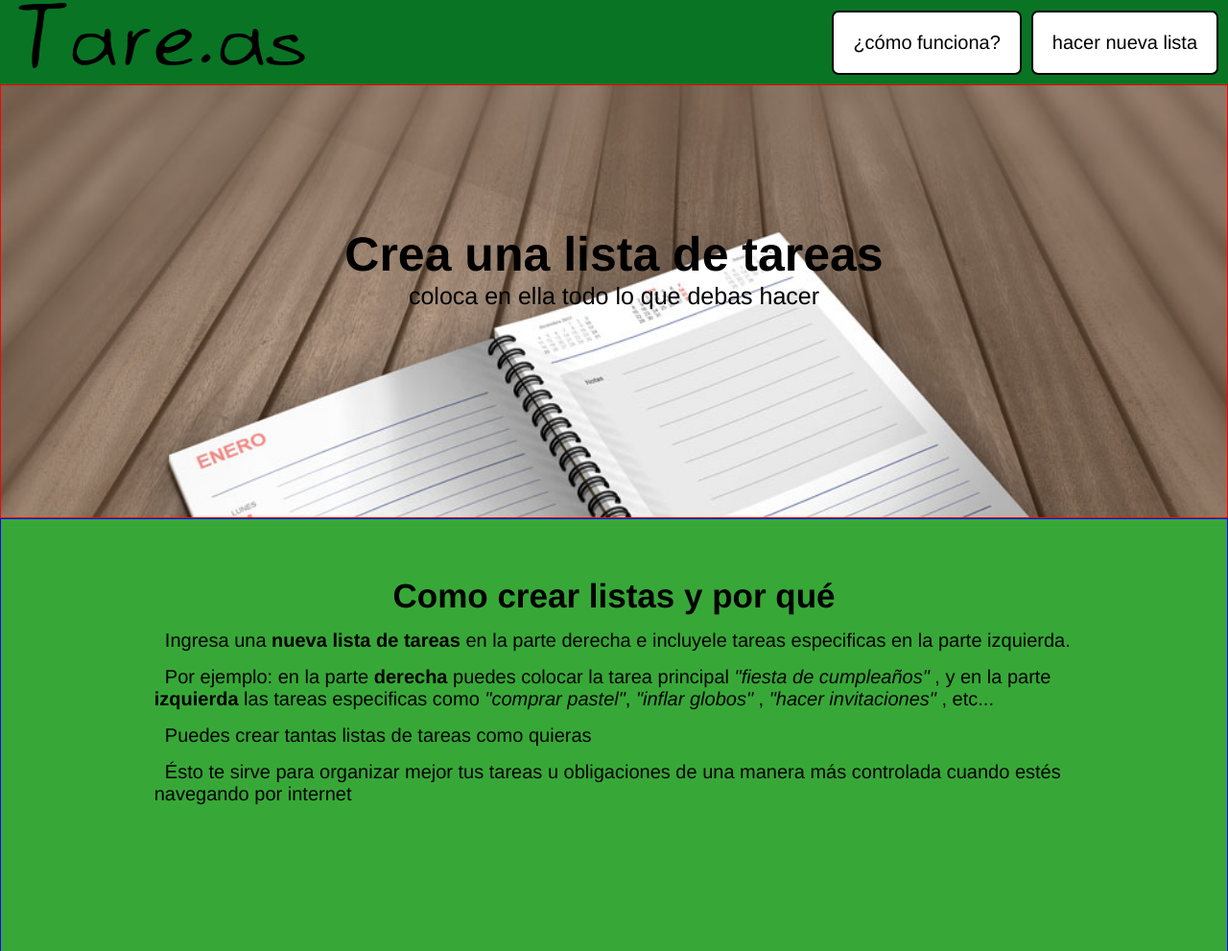
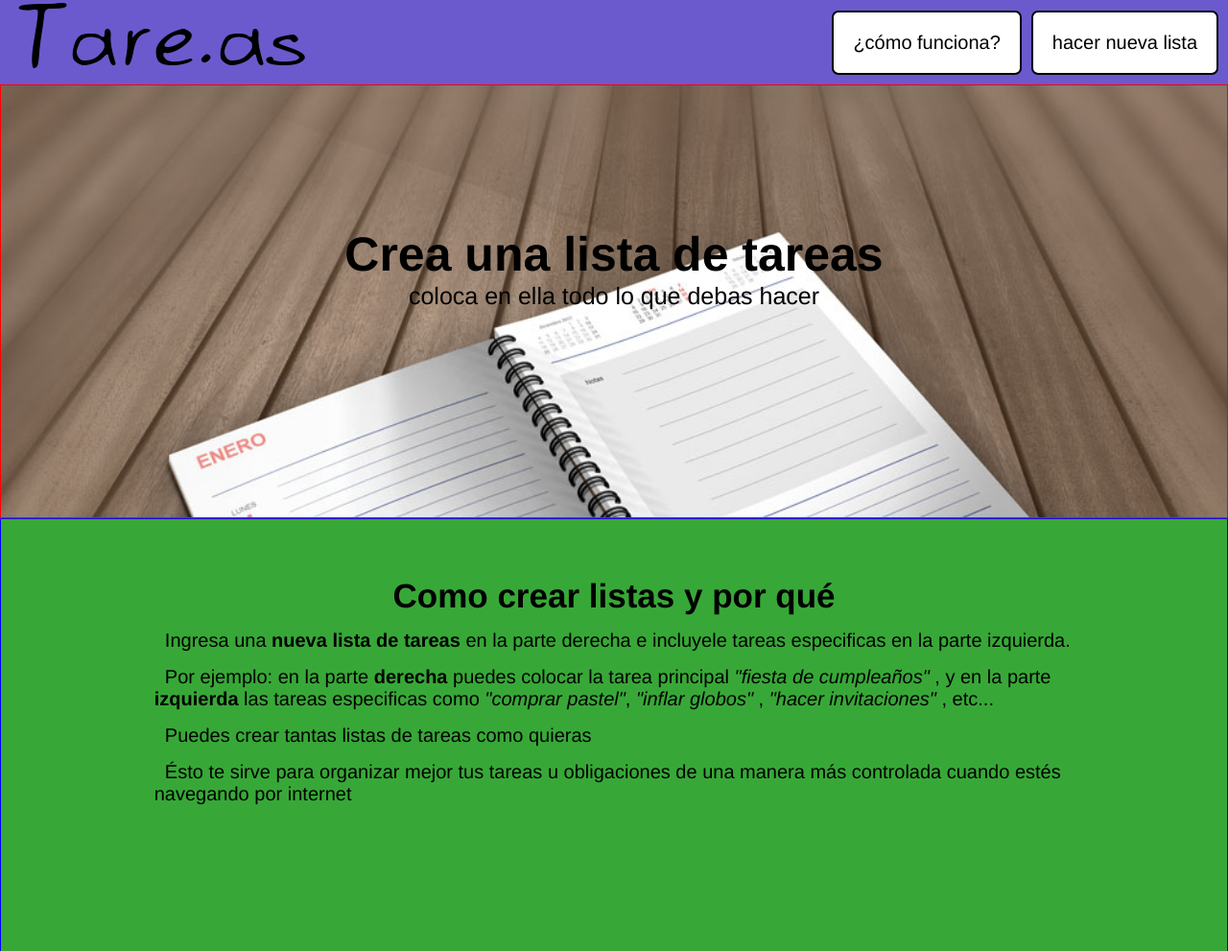
Before and after one commit to carlosEdua/tare.as, a plain HTML site: page index.html in a window 1280 px wide. Shown: the top 991 px of the page at 96% size. Drawn offline with Linux system fonts and the light colour scheme.

Commit message:
recordando como usar git

```diff
--- a/css/app.css
+++ b/css/app.css
@@ -14,7 +14,8 @@ header{
     justify-content: space-between;
     align-items: center;
     height: auto;
-    background: rgb(9, 116, 36);
+    /* background: rgb(9, 116, 36); */
+    background: slateblue;
 }
 nav{
     display: flex;
```
